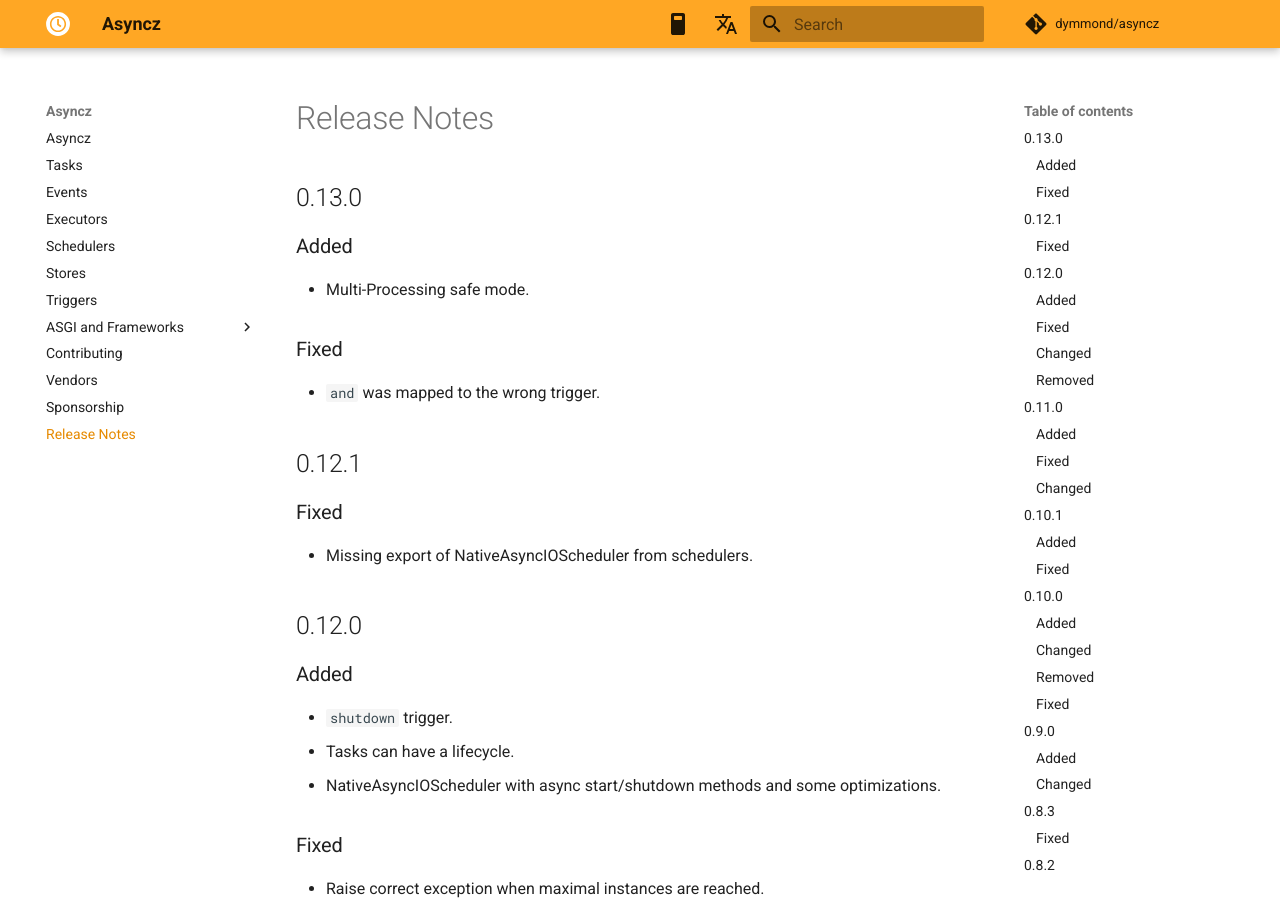
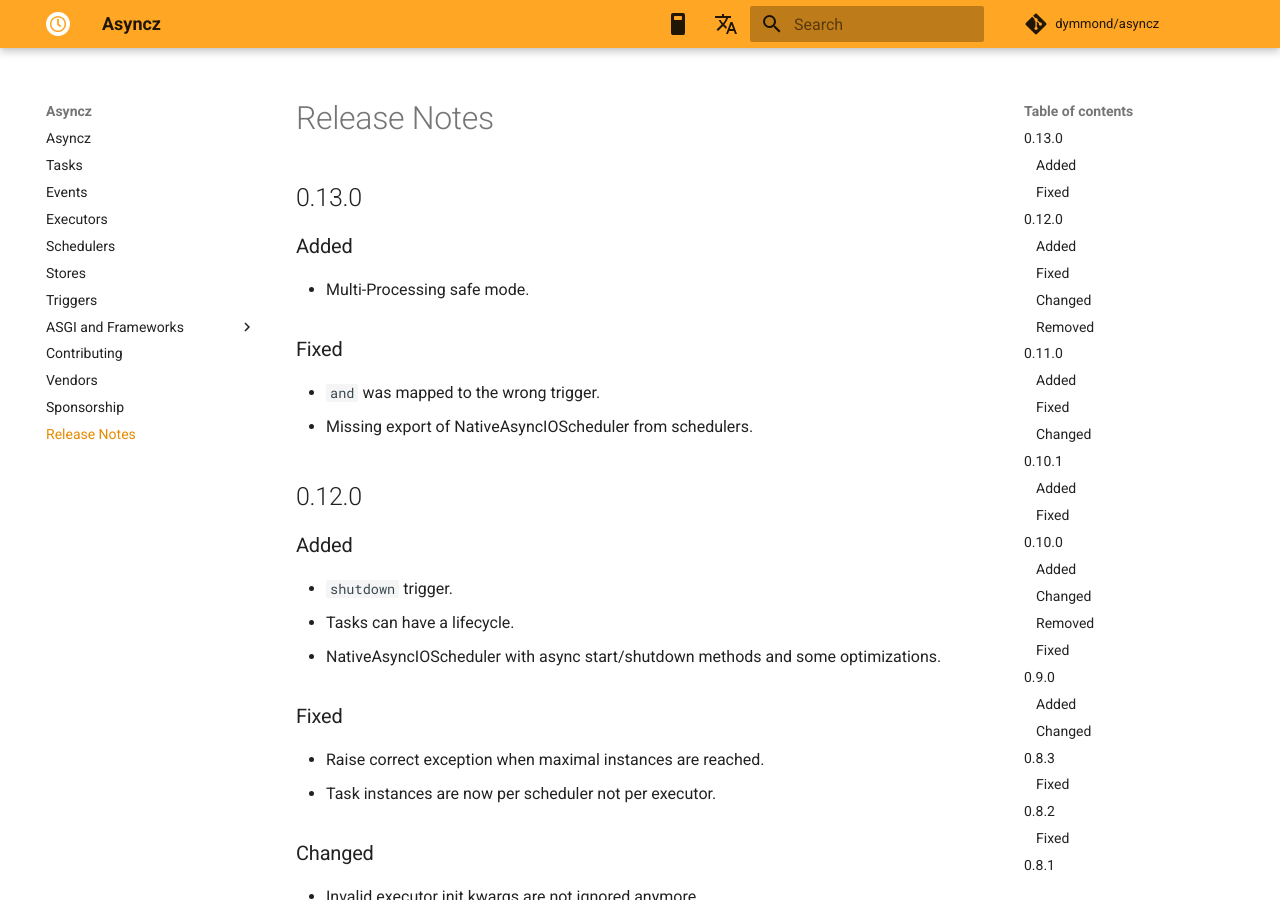
Before and after one commit to dymmond/asyncz, an MkDocs documentation site: the page built from docs/release-notes.md, in a window 1280 px wide and 900 px high. Built offline with MkDocs 1.6.1 and Material for MkDocs 9.7.7, drawn with Linux system fonts in a browser that asks for light colours; comment, search, counter and statistics services are not loaded.

Commit message:
fix changelog

```diff
--- a/docs/release-notes.md
+++ b/docs/release-notes.md
@@ -9,11 +9,6 @@
 ### Fixed
 
 - `and` was mapped to the wrong trigger.
-
-## 0.12.1
-
-### Fixed
-
 - Missing export of NativeAsyncIOScheduler from schedulers.
 
 ## 0.12.0
```
